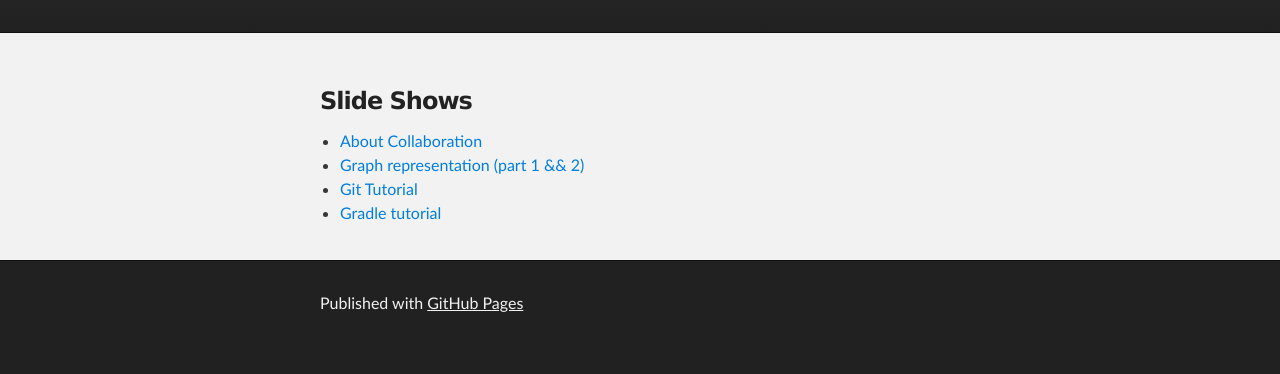
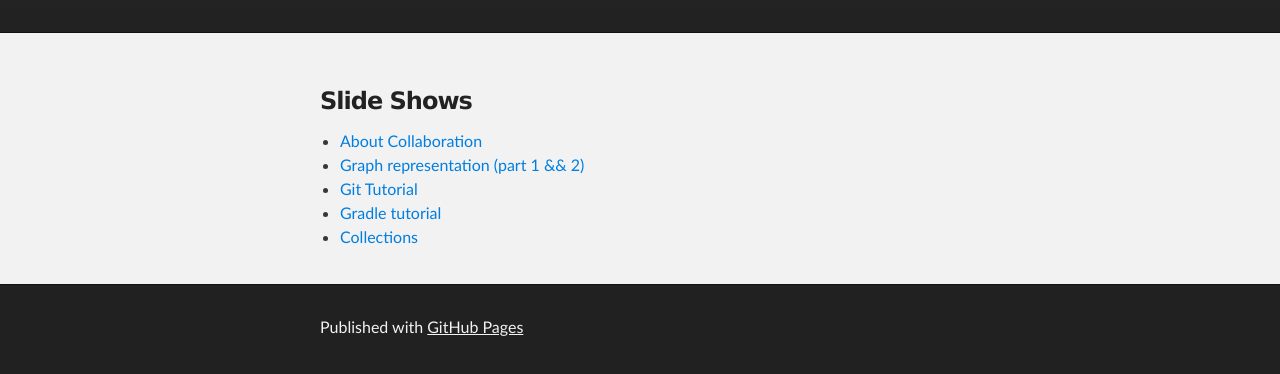
Before and after one commit to NNGSzegedAndUSzegedCollaboration/NNGSzegedAndUSzegedCollaboration.github.io, a plain HTML site: page index.html in a window 1280 px wide. Shown: the part 240-614 px from the top of the page. Drawn offline with Linux system fonts and the light colour scheme.

Commit message:
Collections presentation added

```diff
--- a/index.html
+++ b/index.html
@@ -33,6 +33,7 @@
 	  <li><a href="slideshows/grafreprezentacio.pptx">Graph representation (part 1 && 2)</a></li>
 	  <li><a href=https://docs.google.com/document/d/1-BkvVNxAdzKwo-QqwVMyiQhifTEBZIDV5-7UfcWpN5Y/edit?usp=sharing>Git Tutorial</a></li>
 	  <li><a href=https://docs.google.com/document/d/1KPlQc3LQEVvCJHpmGL8DFRKWMcUUk4Ak0k_lHDK1XG0/edit?usp=sharing>Gradle tutorial</a></li>
+	  <li><a href="slideshows/Collections.pdf">Collections</a></li>
         </ul>
       </section>
     </div>
```
